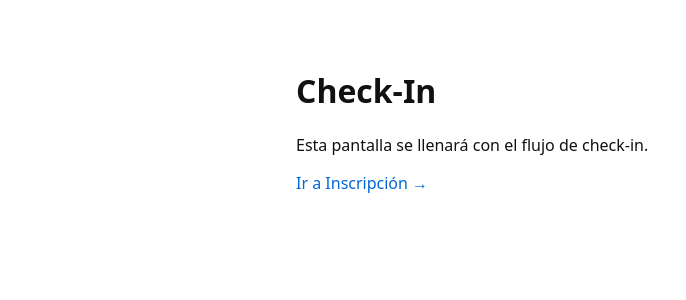
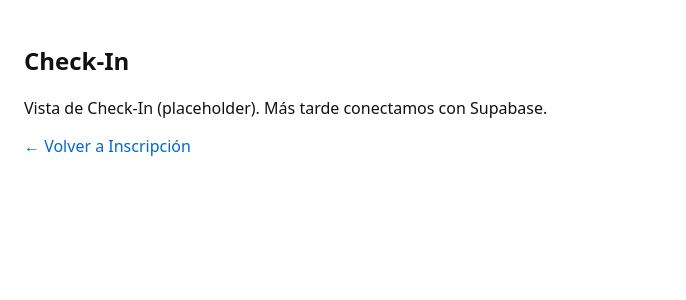
Before and after one commit to firezonekidszone/kids-checkin, a Next.js app: page /kiosk/checkin in a window 1280 px wide. Shown: the top 300 px of the page, without its empty margins (0-686 px from the left). Built offline with nearby package versions, Linux system fonts and the light colour scheme.

Commit message:
Update page.tsx

```diff
--- a/app/kiosk/checkin/page.tsx
+++ b/app/kiosk/checkin/page.tsx
@@ -1,13 +1,11 @@
-'use client';
-
-import Link from 'next/link';
-
 export default function CheckinPage() {
   return (
-    <main style={{ maxWidth: 720, margin: '32px auto', padding: 16 }}>
-      <h1>Check-In</h1>
-      <p>Esta pantalla se llenará con el flujo de check-in.</p>
-      <p><Link href="/kiosk/signup">Ir a Inscripción →</Link></p>
+    <main style={{ padding: 24 }}>
+      <h2>Check-In</h2>
+      <p>Vista de Check-In (placeholder). Más tarde conectamos con Supabase.</p>
+      <p style={{ marginTop: 16 }}>
+        <a href="/kiosk/signup">← Volver a Inscripción</a>
+      </p>
     </main>
   );
 }
```
